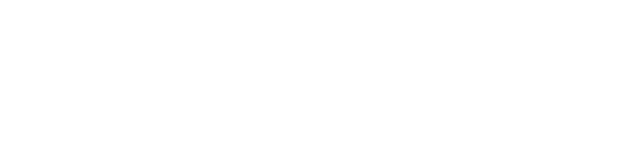
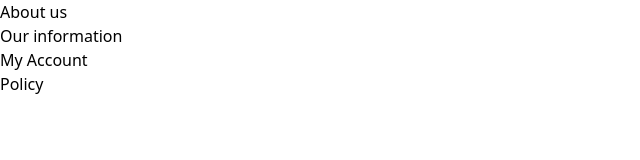
Before and after one commit to forger6969/chala-senior-comand, a plain HTML site: page index.html in a window 1280 px wide. Shown: the whole page, without its empty margins (0-640 px from the left). Drawn offline with nearby package versions, Linux system fonts and the light colour scheme.

Commit message:
footer part

```diff
--- a/index.html
+++ b/index.html
@@ -20,7 +20,22 @@
     <div class="mitsuri-chan"></div>
 
 
-    <div class="asad"></div>
+    <footer class="asad">
+        <section>
+            <div class="text-red">About us</div>
+
+        </section>
+        <section>
+            <div>Our information</div>
+        </section>
+        <section>
+            <div>My Account</div>
+        </section>
+        <section>
+            <div>Policy</div>
+        </section>
+
+    </footer>
 
 </body>
 
```
